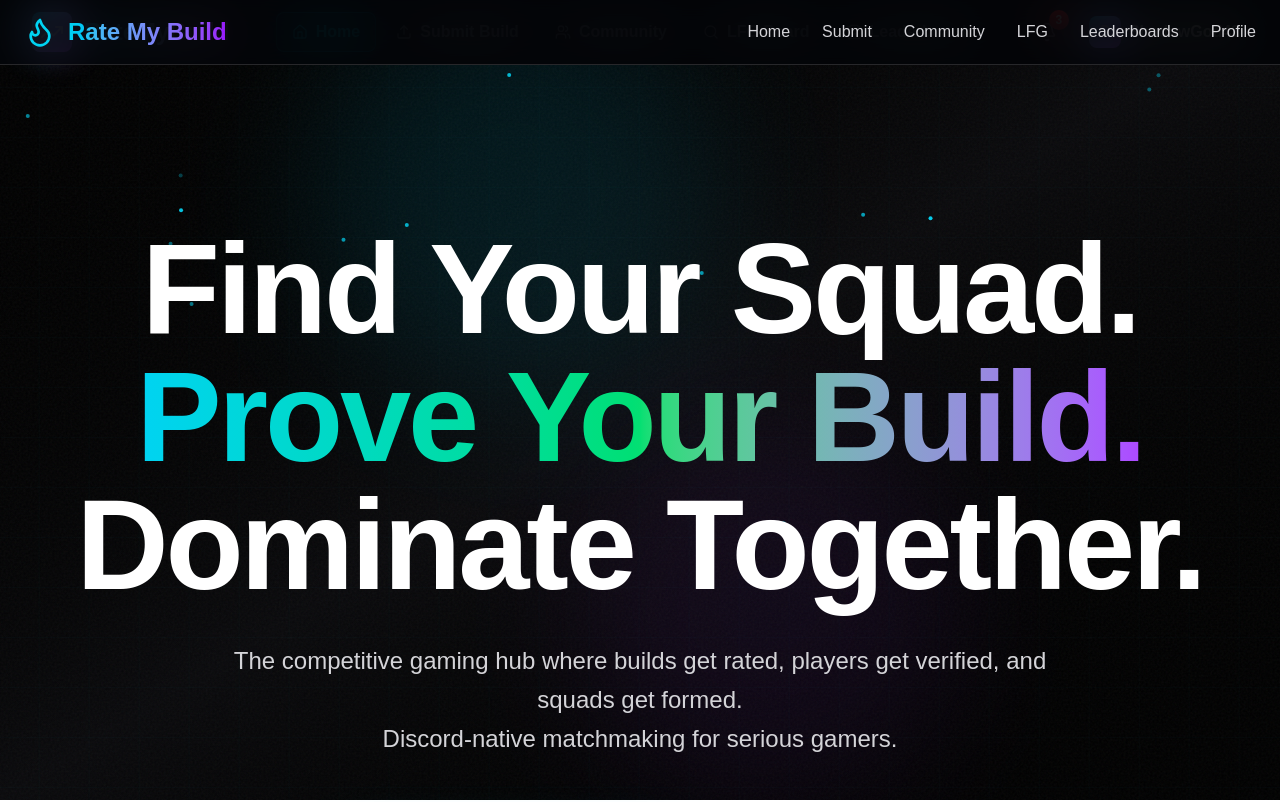
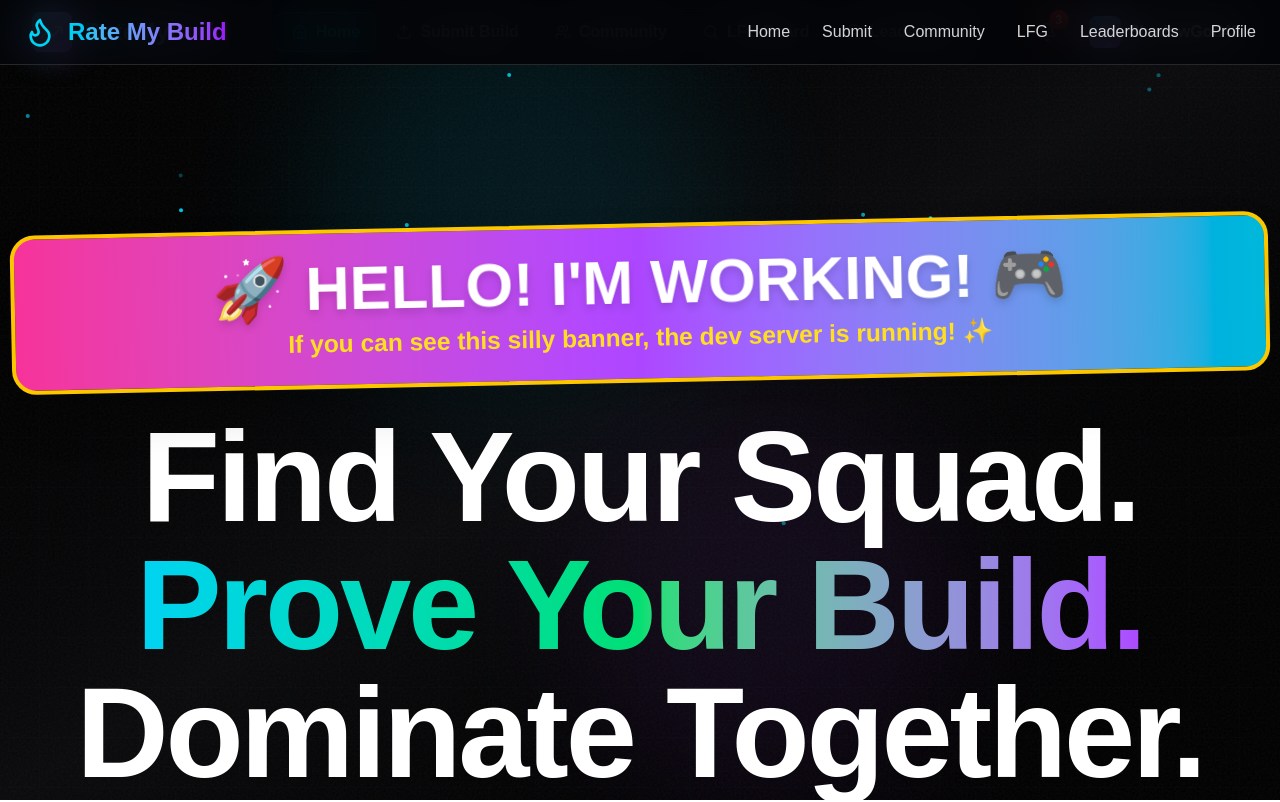
Before and after one commit to g758vqd9zd-maker/rate-my-build, a Next.js app: page / in a window 1280 px wide. Shown: the top 802 px of the page. Built offline with nearby package versions, Linux system fonts and the light colour scheme.

Commit message:
Add silly test banner to home page for testing

```diff
--- a/src/app/page.tsx
+++ b/src/app/page.tsx
@@ -136,6 +136,27 @@ export default function Home() {
               animate={{ opacity: 1, y: 0 }}
               transition={{ duration: 1, ease: "easeOut" }}
             >
+              {/* SILLY TEST BANNER - Claude was here! 🎉 */}
+              <motion.div
+                animate={{
+                  scale: [1, 1.1, 1],
+                  rotate: [-2, 2, -2],
+                }}
+                transition={{
+                  duration: 2,
+                  repeat: Infinity,
+                  ease: "easeInOut",
+                }}
+                className="mb-8 p-6 bg-gradient-to-r from-pink-500 via-purple-500 to-cyan-500 rounded-3xl border-4 border-yellow-400 shadow-2xl"
+              >
+                <p className="text-4xl md:text-6xl font-black text-white drop-shadow-lg">
+                  🚀 HELLO! I&apos;M WORKING! 🎮
+                </p>
+                <p className="text-2xl text-yellow-300 font-bold mt-2">
+                  If you can see this silly banner, the dev server is running! ✨
+                </p>
+              </motion.div>
+
               <h1 className="text-6xl md:text-8xl lg:text-9xl font-black tracking-tight leading-none mb-6">
                 Find Your Squad.
                 <br />
```
